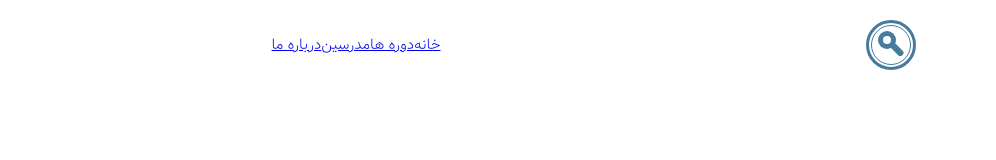
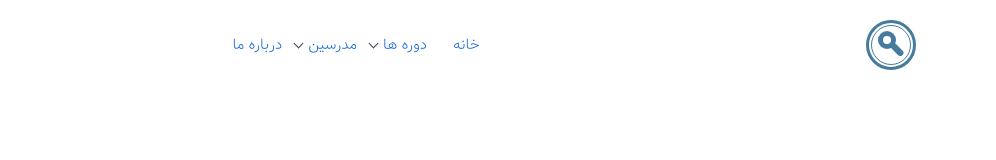
Before and after one commit to parsfront/web-project-5, a plain HTML site: page index.html in a window 1280 px wide. Shown: the full height of the page, 284-1280 px from the left. Drawn offline with Linux system fonts and the light colour scheme.

Commit message:
make icon

```diff
--- a/css/layout.css
+++ b/css/layout.css
@@ -33,6 +33,11 @@ textarea {
 
 ul {
     list-style: none;
+}
+
+a {
+    color: #0d62da;
+    text-decoration: none;
 }
 
 .container {
--- a/css/nav.css
+++ b/css/nav.css
@@ -1,3 +1,4 @@
+/*L1 lists ul*/
 .nav__lists {
     display: flex;
     justify-content: center;
@@ -8,6 +9,52 @@
     .nav__lists {
         display: none;
     }
+}
+
+/*L1 list li*/
+/*L1 link a*/
+.nav__link {
+    padding: 1.3rem;
+    position: relative;
+    transition: all 0.3s ease-in-out;
+}
+
+.nav__link:hover {
+    color: #3c4858;
+}
+
+.nav__link::after {
+    content: "";
+    position: absolute;
+    width: 0%;
+    bottom: 0;
+    left: 50%;
+    border-radius: 0.5rem;
+    height: 3px;
+    background-color: #0d62da;
+    transform: translateX(-50%);
+    transition: all 0.3s ease-in-out;
+}
+
+.nav__link:hover::after {
+    width: 100%;
+}
+
+/*Arrow*/
+.nav__arrow {
+    position: absolute;
+    top: 40%;
+    left: 0;
+    width: 7px;
+    height: 7px;
+    border: 1px solid #3c4858;
+    border-width: 0 1px 1px 0;
+    transform: rotate(45deg);
+    transition: all 0.5s ease-in-out;
+}
+
+.nav__link:hover > span {
+    transform: rotate(225deg);
 }
 
 /*Burger Menu*/
--- a/css/navbar.css
+++ b/css/navbar.css
@@ -2,13 +2,15 @@
     width: 20rem;
 }
 
-@media only screen and (max-width: 992px) {
+@media only screen and (max-width: 768px) {
     .navbar {
         position: sticky;
         top: 0;
         box-shadow: 0 0 4px 4px black;
     }
+}
 
+@media only screen and (max-width: 992px) {
     .navbar__search-box {
         order: 1;
         width: auto;
--- a/index.html
+++ b/index.html
@@ -40,8 +40,8 @@
                     <!--End Burger Menu-->
                     <ul class="nav__lists">
                         <li class="nav__list"><a href="/" class="nav__link">خانه</a></li>
-                        <li class="nav__list"><a href="/" class="nav__link">دوره ها</a></li>
-                        <li class="nav__list"><a href="/" class="nav__link">مدرسین</a></li>
+                        <li class="nav__list"><a href="/" class="nav__link">دوره ها<span class="nav__arrow"></span></a></li>
+                        <li class="nav__list"><a href="/" class="nav__link">مدرسین<span class="nav__arrow"></span></a></li>
                         <li class="nav__list"><a href="/" class="nav__link">درباره ما</a></li>
                     </ul>
                 </div>
```
